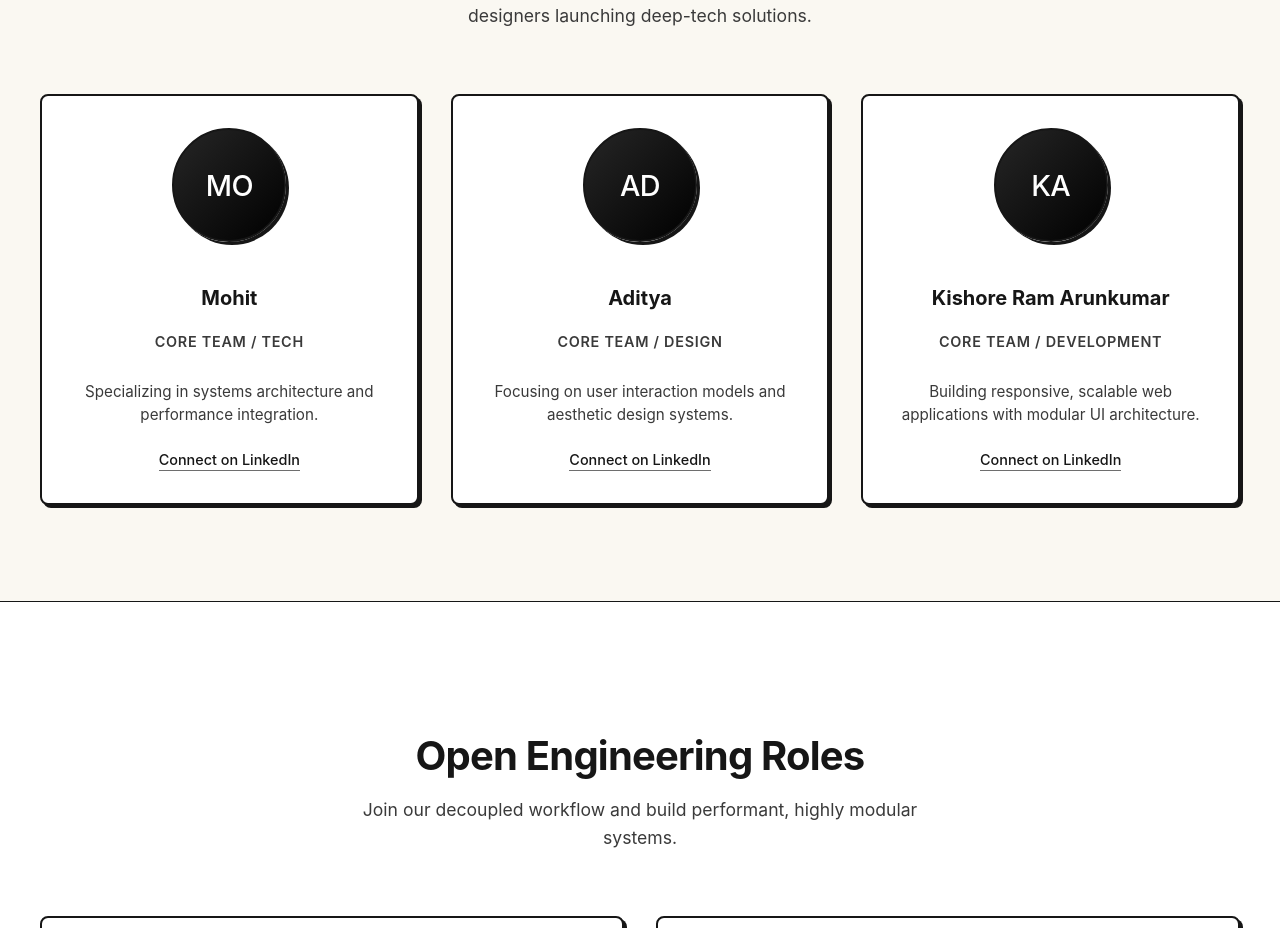
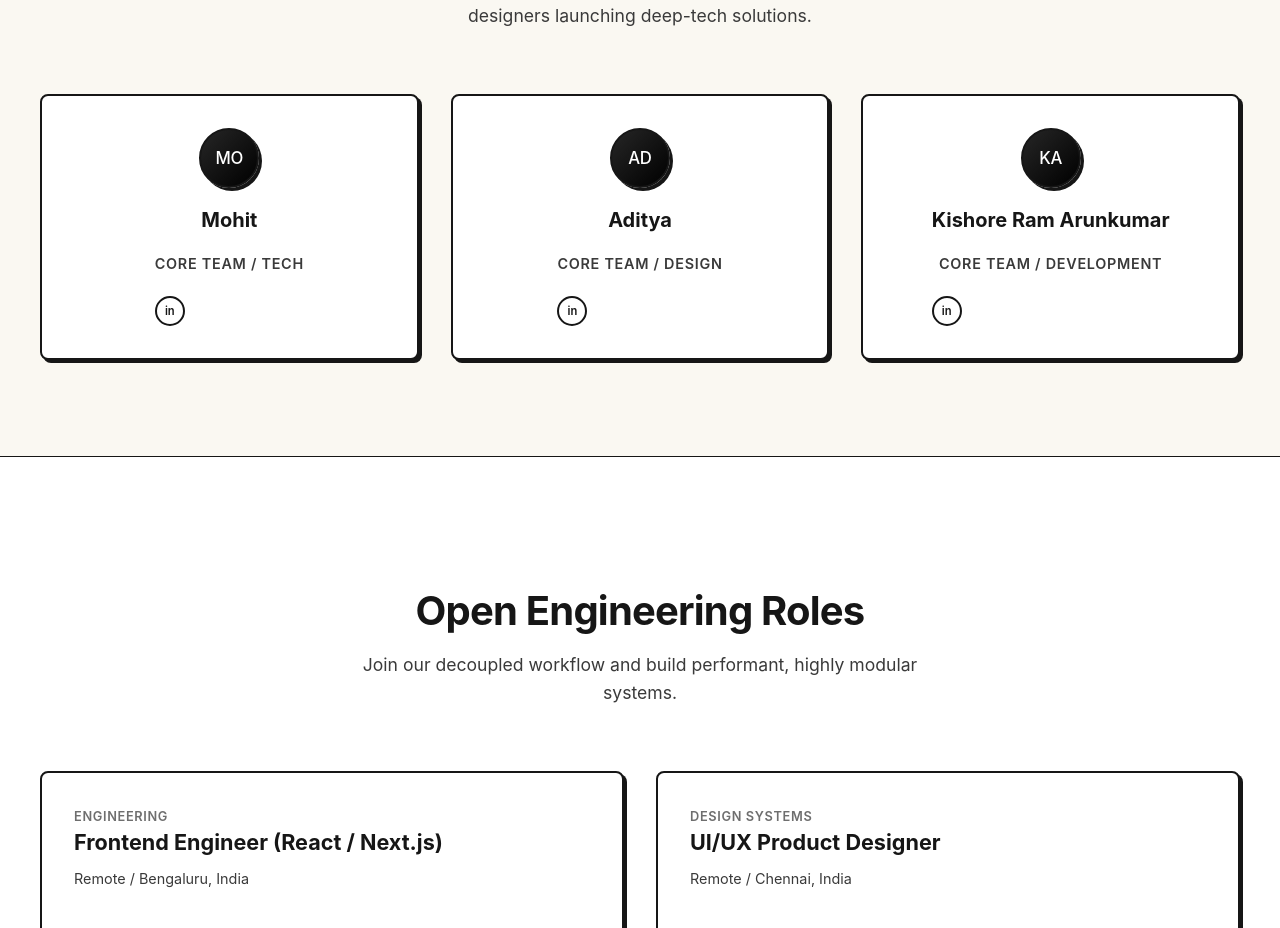
Before and after one commit to kishore-ram-a/B-N-tech, a React (Vite) app: page / in a window 1280 px wide. Shown: the part 2563-3491 px from the top of the page. Built offline with nearby package versions, Linux system fonts and the light colour scheme.

Commit message:
Refactor TeamCard component with styled components

```diff
--- a/src/components/TeamCard.jsx
+++ b/src/components/TeamCard.jsx
@@ -1,29 +1,60 @@
-// src/components/TeamCard.jsx
 import React from 'react'
 import styled from 'styled-components'
 import { TeamCardWrapper } from '../assets/wrappers/TeamWrapper'
 
-// Elegant Initials Avatar Placeholder
 const InitialsAvatar = styled.div`
-  width: 110px;
-  height: 110px;
+  width: 56px;
+  height: 56px;
+  min-width: 56px;
   border-radius: 50%;
-  margin: 0 auto 1.5rem;
   display: flex;
   align-items: center;
   justify-content: center;
   background: var(--accent-gradient);
-  color: var(--bg-surface);
+  color: #ffffff;
   font-family: var(--font-heading);
-  font-size: 1.8rem;
+  font-size: 1.05rem;
   font-weight: 500;
   letter-spacing: -0.02em;
   border: 2px solid var(--border-color);
   box-shadow: var(--shadow-hard-sm);
 `
 
-const TeamCard = ({ name, role, bio }) => {
-  // Extract initials (e.g., "Kishore Ram Arunkumar" -> "KR")
+const InfoCol = styled.div`
+  display: flex;
+  flex-direction: column;
+  min-width: 0;
+`
+
+const LinksRow = styled.div`
+  display: flex;
+  gap: 0.5rem;
+  margin-top: 0.5rem;
+`
+
+const IconLink = styled.a`
+  width: 26px;
+  height: 26px;
+  display: flex;
+  align-items: center;
+  justify-content: center;
+  border: 2px solid var(--border-color);
+  border-radius: 50%;
+  color: var(--text-primary);
+  text-decoration: none;
+  font-size: 0.7rem;
+  font-weight: 600;
+  background: var(--bg-surface);
+  transition: var(--transition-quick);
+
+  &:hover {
+    background: var(--accent-highlight);
+    transform: translate(-2px, -2px);
+    box-shadow: var(--shadow-hard-sm);
+  }
+`
+
+const TeamCard = ({ name, role, github, linkedin }) => {
   const getInitials = (str) => {
     if (!str) return ''
     const parts = str.trim().split(/\s+/)
@@ -33,16 +64,25 @@ const TeamCard = ({ name, role, bio }) => {
 
   return (
     <TeamCardWrapper>
-      {/* Dynamic Avatar Render instead of broken img tags */}
       <InitialsAvatar>{getInitials(name)}</InitialsAvatar>
 
-      <h3 className='team-member-name'>{name}</h3>
-      <p className='team-member-role'>{role}</p>
-      <p className='team-member-bio'>{bio}</p>
+      <InfoCol>
+        <h3 className='team-member-name'>{name}</h3>
+        <p className='team-member-role'>{role}</p>
 
-      <a href='#linkedin' className='linkedin-link'>
-        Connect on LinkedIn
-      </a>
+        <LinksRow>
+          {github && (
+            <IconLink href={github} target='_blank' rel='noopener noreferrer' aria-label={`${name} on GitHub`}>
+              GH
+            </IconLink>
+          )}
+          {linkedin && (
+            <IconLink href={linkedin} target='_blank' rel='noopener noreferrer' aria-label={`${name} on LinkedIn`}>
+              in
+            </IconLink>
+          )}
+        </LinksRow>
+      </InfoCol>
     </TeamCardWrapper>
   )
 }
```
